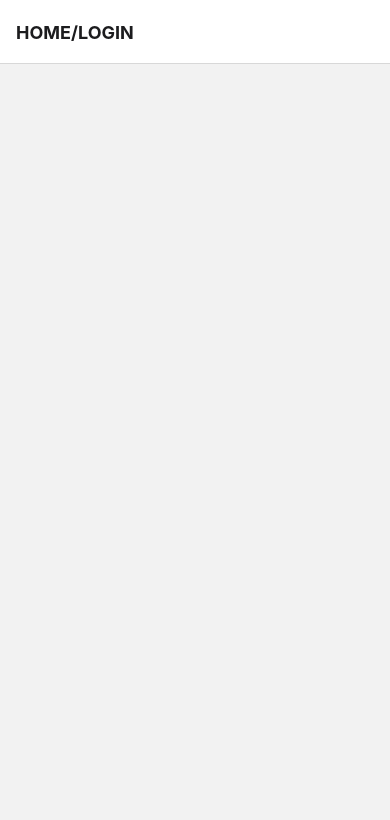
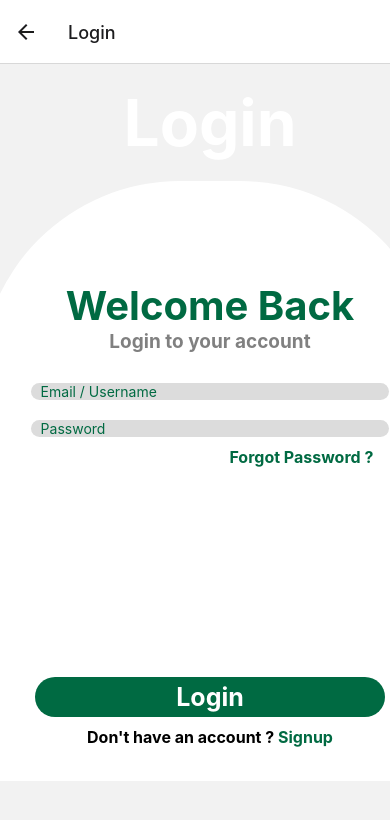
Before and after one commit to 56radius/Contactless-Id-Card, a React Native app: screen /Login in a window 390 px wide. Before the commit this address had no page. Shown: the top 820 px of the page. Built offline with nearby package versions, Linux system fonts and the light colour scheme.

Commit message:
Second commit

```diff
--- a/App.js
+++ b/App.js
@@ -3,6 +3,7 @@ import { Button, View, Text } from "react-native";
 import { NavigationContainer } from "@react-navigation/native";
 import { createNativeStackNavigator } from "@react-navigation/native-stack";
 import HomeScreen from "./src/screens/HomeScreen";
+import LoginScreen from "./src/screens/loginScreen";
 import SignupScreen from "./src/screens/SignupScreen";
 
 const Stack = createNativeStackNavigator();
@@ -16,11 +17,19 @@ export default function App(navigation) {
           name="Home"
           component={HomeScreen}
           options={{
+            headerShown: false,
             title: "HOME/LOGIN",
             headerTitleStyle: {
               fontWeight: "bold",
             },
           }}
+        />
+
+        {/* Login */}
+        <Stack.Screen
+          name="Login"
+          component={LoginScreen}
+          options={{ title: "Login" }}
         />
 
         {/* Sign up */}
--- a/package.json
+++ b/package.json
@@ -17,7 +17,8 @@
     "react-native": "0.71.8",
     "react-native-safe-area-context": "4.5.0",
     "react-native-screens": "~3.20.0",
-    "expo-linear-gradient": "~12.1.2"
+    "expo-linear-gradient": "~12.1.2",
+    "react-native-svg": "13.4.0"
   },
   "devDependencies": {
     "@babel/core": "^7.20.0"
--- /dev/null
+++ b/src/screens/Background.js
@@ -0,0 +1,12 @@
+import React from "react";
+import { View, ImageBackground } from "react-native";
+
+const Background = ({ children }) => {
+  return (
+    <View>
+      <View style={{ position: "absolute" }}>{children}</View>
+    </View>
+  );
+};
+
+export default Background;
--- /dev/null
+++ b/src/screens/Btn.js
@@ -0,0 +1,22 @@
+import { View, Text, TouchableOpacity } from "react-native";
+import React from "react";
+
+export default function Btn({ bgColor, btnLabel, textColor, Press }) {
+  return (
+    <TouchableOpacity
+      onPress={Press}
+      style={{
+        backgroundColor: bgColor,
+        borderRadius: 100,
+        alignItems: "center",
+        width: 350,
+        paddingVertical: 5,
+        marginVertical: 10,
+      }}
+    >
+      <Text style={{ color: textColor, fontSize: 25, fontWeight: "bold" }}>
+        {btnLabel}
+      </Text>
+    </TouchableOpacity>
+  );
+}
--- /dev/null
+++ b/src/screens/Field.js
@@ -0,0 +1,22 @@
+import React from "react";
+import { TextInput } from "react-native";
+import { darkGreen } from "./constants";
+
+const Field = (props) => {
+  return (
+    <TextInput
+      {...props}
+      style={{
+        borderRadius: 100,
+        color: darkGreen,
+        paddingHorizontal: 10,
+        width: "78%",
+        backgroundColor: "rgb(220,220, 220)",
+        marginVertical: 10,
+      }}
+      placeholderTextColor={darkGreen}
+    ></TextInput>
+  );
+};
+
+export default Field;
--- a/src/screens/HomeScreen.js
+++ b/src/screens/HomeScreen.js
@@ -1,3 +1,4 @@
+import React, { useLayoutEffect, useState } from "react";
 import { StatusBar } from "expo-status-bar";
 import {
   StyleSheet,
@@ -12,41 +13,62 @@ import {
   Button,
 } from "react-native";
 
-import {
-  MaterialCommunityIcons,
-  AntDesign,
-  Ionicons,
-  FontAwesome5,
-} from "@expo/vector-icons";
-import { LinearGradient } from "expo-linear-gradient";
-
 export default function HomeScreen({ navigation }) {
   return (
-    <View>
-      <LinearGradient style={{}} colors={["#9F9F9F", "#4E4E4E", "#000000"]}>
-        <View style={styles.TopView}></View>
-      </LinearGradient>
-      <View style={styles.BottomView}></View>
+    <View style={styles.mainView}>
+      <View style={styles.topView}>
+        <Text
+          style={{
+            color: "#fff",
+            fontSize: 20,
+            fontFamily: "SF Pro Display",
+            fontWeight: "bold",
+            marginTop: 150,
+            marginVertical: 20,
+          }}
+        >
+          Welcome back
+        </Text>
+        {/* mountain top university image */}
+        <Image
+          source={require("../.././assets/mtu.png")}
+          style={{
+            height: "20%",
+            width: "30%",
+            position: "relative",
+            top: 130,
+          }}
+        />
+      </View>
+
+      <View style={styles.bottomView}></View>
     </View>
   );
 }
 
 const styles = StyleSheet.create({
   mainView: {
-    marginTop: 40,
     flex: 1,
     flexDirection: "column",
     justifyContent: "center",
     alignItems: "center",
   },
 
-  TopView: {
+  topView: {
     width: "100%",
-    height: "40%",
+    height: "70%",
+    backgroundColor: "blue",
+    flexDirection: "row",
+    justifyContent: "space-between",
   },
 
-  BottomView: {
+  bottomView: {
     width: "100%",
-    height: "75%",
+    height: "70%",
+    position: "relative",
+    marginTop: -180,
+    backgroundColor: "#fff",
+    borderTopLeftRadius: 1000,
+    borderTopRightRadius: 1000,
   },
 });
--- /dev/null
+++ b/src/screens/constants.js
@@ -0,0 +1,2 @@
+export const green = "#2BB789";
+export const darkGreen = "#006A42";
--- /dev/null
+++ b/src/screens/loginScreen.js
@@ -0,0 +1,109 @@
+import React from "react-native";
+import { createNativeStackNavigator } from "@react-navigation/native-stack";
+import { NavigationContainer } from "@react-navigation/native";
+import { StatusBar } from "expo-status-bar";
+import {
+  View,
+  Text,
+  Touchable,
+  TouchableHighlight,
+  TouchableOpacity,
+  ScrollView,
+} from "react-native";
+import Background from "./Background";
+import Btn from "./Btn";
+import { darkGreen } from "./constants";
+import Field from "./Field";
+
+export default function LoginScreen({ navigation, props }) {
+  return (
+    <ScrollView>
+      <Background>
+        <View style={{ alignItems: "center", width: 420 }}>
+          <Text
+            style={{
+              color: "white",
+              fontSize: 64,
+              fontWeight: "bold",
+              marginVertical: 20,
+            }}
+          >
+            Login
+          </Text>
+          <View
+            style={{
+              backgroundColor: "white",
+              height: 600,
+              width: 460,
+              borderTopLeftRadius: 200,
+              borderTopRightRadius: 200,
+              paddingTop: 100,
+              alignItems: "center",
+            }}
+          >
+            <Text
+              style={{ fontSize: 40, color: darkGreen, fontWeight: "bold" }}
+            >
+              Welcome Back
+            </Text>
+            <Text
+              style={{
+                color: "grey",
+                fontSize: 19,
+                fontWeight: "bold",
+                marginBottom: 20,
+              }}
+            >
+              Login to your account
+            </Text>
+            <Field
+              placeholder="Email / Username"
+              keyboardType={"email-address"}
+            />
+            <Field placeholder="Password" secureTextEntry={true} />
+            <View
+              style={{
+                alignItems: "flex-end",
+                width: "78%",
+                paddingRight: 16,
+                marginBottom: 200,
+              }}
+            >
+              <Text
+                style={{ color: darkGreen, fontWeight: "bold", fontSize: 16 }}
+              >
+                Forgot Password ?
+              </Text>
+            </View>
+            <Btn
+              textColor="white"
+              bgColor={darkGreen}
+              btnLabel="Login"
+              Press={() => alert("Logged In")}
+            />
+            <View
+              style={{
+                display: "flex",
+                flexDirection: "row",
+                justifyContent: "center",
+              }}
+            >
+              <Text style={{ fontSize: 16, fontWeight: "bold" }}>
+                Don't have an account ?{" "}
+              </Text>
+              <TouchableOpacity
+                onPress={() => props.navigation.navigate("Signup")}
+              >
+                <Text
+                  style={{ color: darkGreen, fontWeight: "bold", fontSize: 16 }}
+                >
+                  Signup
+                </Text>
+              </TouchableOpacity>
+            </View>
+          </View>
+        </View>
+      </Background>
+    </ScrollView>
+  );
+}
```
Also changed, not shown: assets/mtu.png (added), 1 other file (tests, documents, lock files or other folders).
